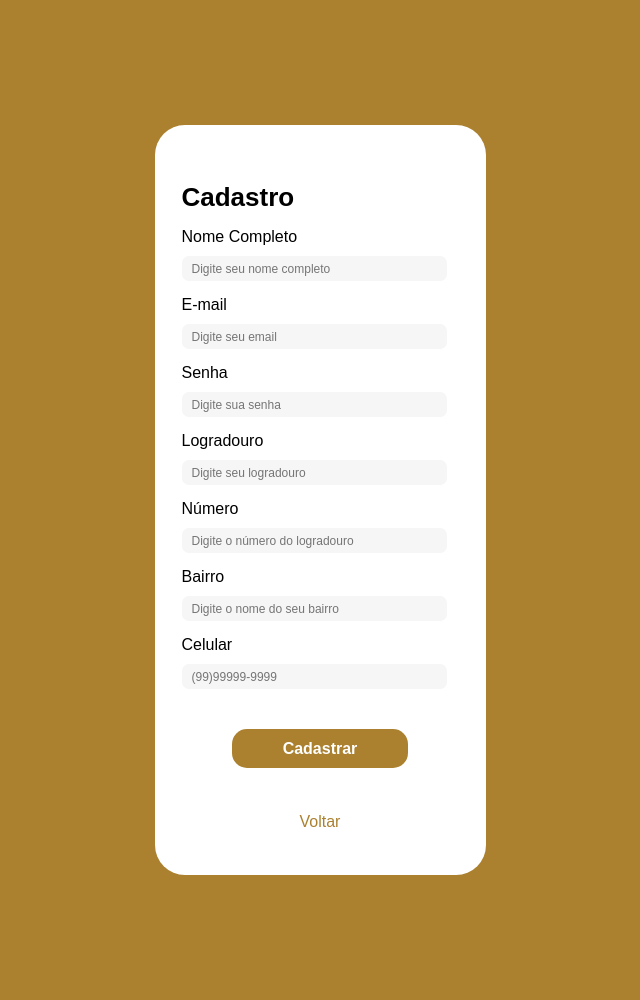
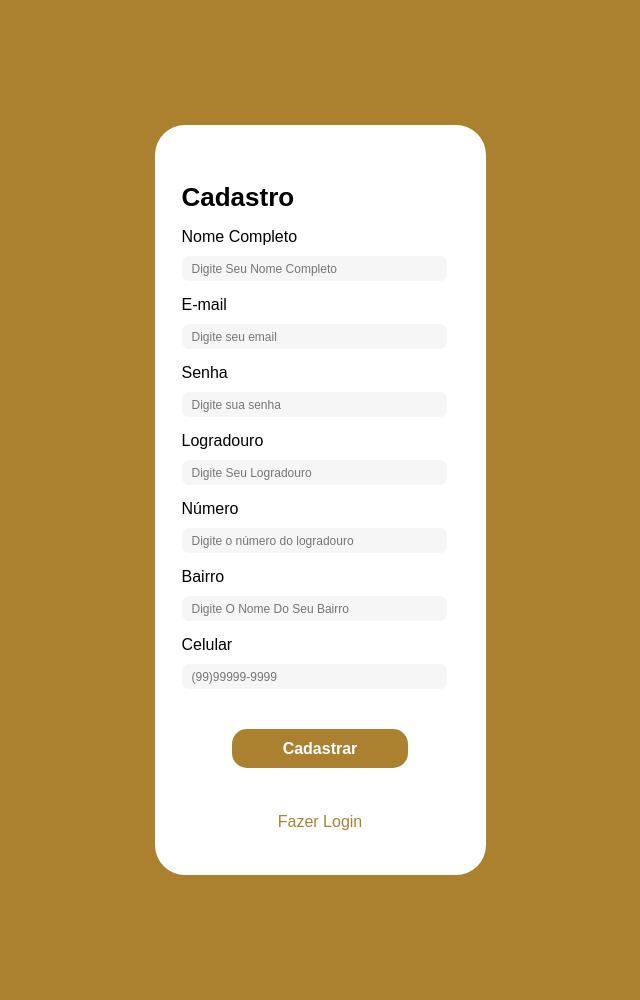
Before and after one commit to joaotelini/queijaria-ecommerce, a PHP site: page /pages/cadastro.html in a window 1280 px wide. Shown: the whole page, without its empty margins (320-960 px from the left). Run offline with PHP 8.4, Linux system fonts and the light colour scheme.

Commit message:
capitalize

```diff
--- a/css/style.css
+++ b/css/style.css
@@ -59,6 +59,10 @@ input {
     font-size: 12px;
 }
 
+.capitalize {
+    text-transform: capitalize;
+}
+
 input::placeholder {
     padding-left: 10px;
 }
--- a/pages/cadastro.html
+++ b/pages/cadastro.html
@@ -14,7 +14,7 @@
             <form method="post" action="../php/verify-cad.php">
                 <div class="div-cad">
                     <p>Nome Completo</p>
-                    <input class="input-cad" type="text" placeholder="Digite seu nome completo" name="nome" id="nome">
+                    <input class="input-cad capitalize" type="text" placeholder="Digite seu nome completo" name="nome" id="nome">
                 </div>
                 <div class="div-cad">
                     <p>E-mail</p>
@@ -26,7 +26,7 @@
                 </div>
                 <div class="div-cad">
                     <p>Logradouro</p>
-                    <input placeholder="Digite seu logradouro" type="text" name="logradouro" id="logradouro">
+                    <input placeholder="Digite seu logradouro" type="text" name="logradouro" id="logradouro" class="capitalize">
                 </div>
                 <div class="div-cad">
                     <p>Número</p>
@@ -34,7 +34,7 @@
                 </div>
                 <div class="div-cad">
                     <p>Bairro</p>
-                    <input type="text" name="bairro" id="bairro" placeholder="Digite o nome do seu bairro">
+                    <input class="capitalize" type="text" name="bairro" id="bairro" placeholder="Digite o nome do seu bairro">
                 </div>
                 <div class="div-cad">
                     <p>Celular</p>
@@ -46,7 +46,7 @@
             </form>
             <div class="p-cadastro-div">
                 <p>
-                    <a href="login.html">Voltar</a>
+                    <a href="login.html">Fazer Login</a>
                 </p>
             </div>
         </div>
```
